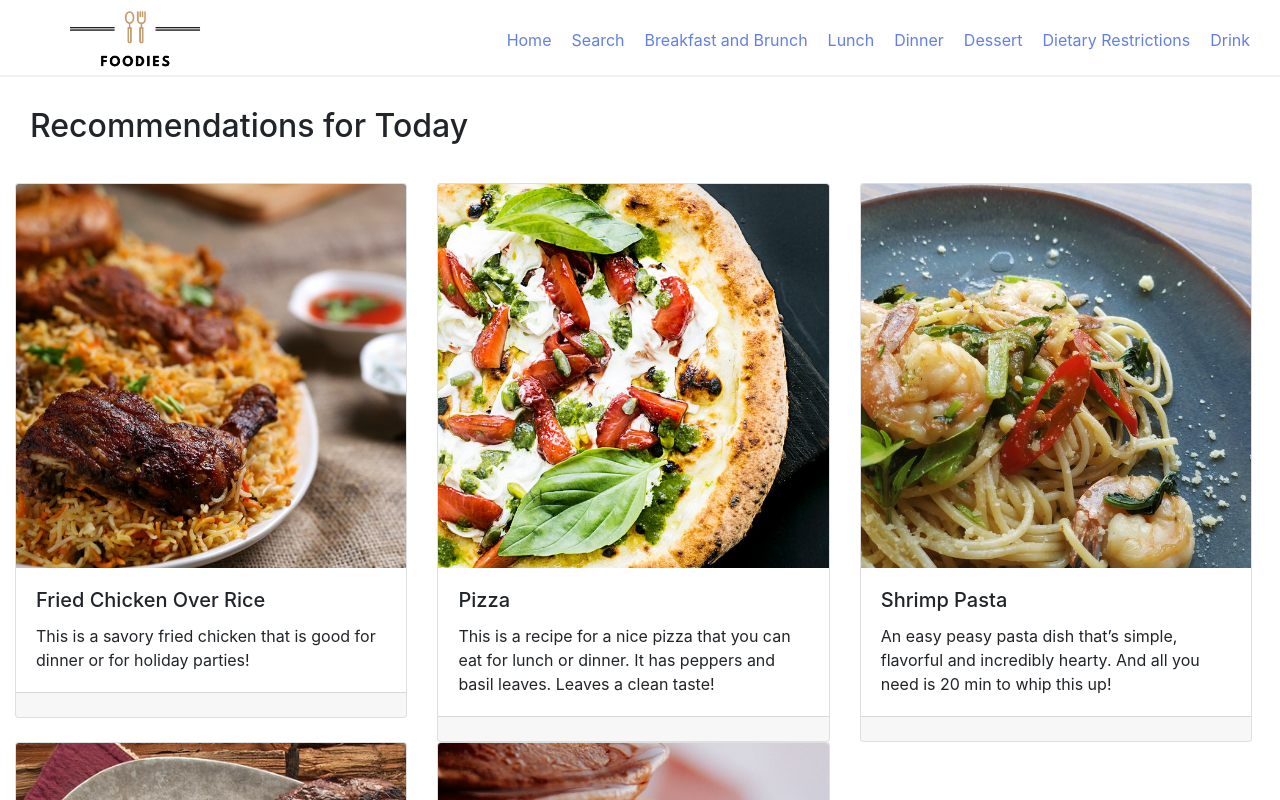
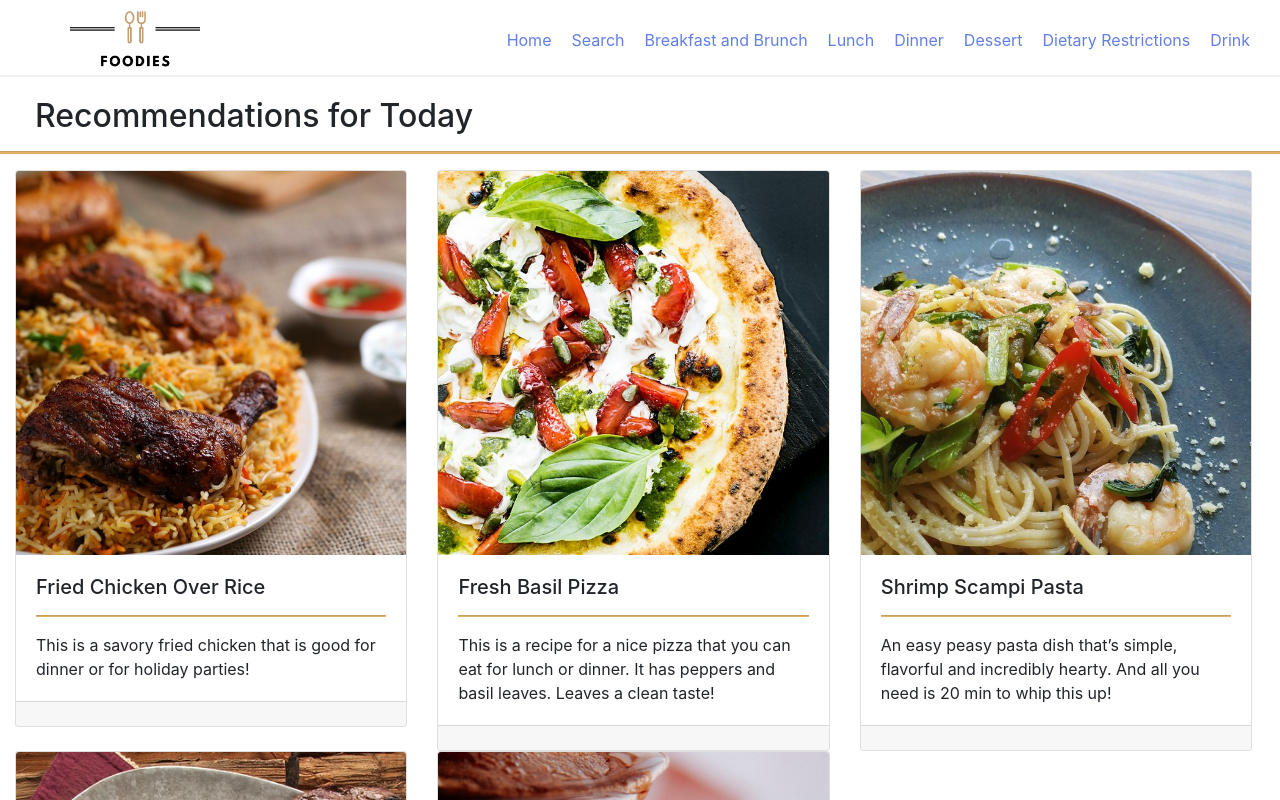
Before and after one commit to yeryndo/Foodies, a React (Create React App) app in the folder frontend/: page / in a window 1280 px wide. Shown: the top 800 px of the page. Built offline with nearby package versions, Linux system fonts and the light colour scheme; the HTML template or start-up script is replaced by a standard one.

Commit message:
Homepage edits

```diff
--- a/frontend/src/Components/Grid/PostListofRecipes.js
+++ b/frontend/src/Components/Grid/PostListofRecipes.js
@@ -22,6 +22,13 @@ class PostListofRecipes extends Component {
                                             <Card.Img variant="top" src={postDetail.imageSource} />
                                             <Card.Body>
                                                 <Card.Title>{postDetail.title}</Card.Title>
+                                                <hr
+                                                    style={{
+                                                    color: '#E1B067',
+                                                    backgroundColor: '#E1B067',
+                                                    height: 1
+                                                    }}
+                                                />
                                                     <Card.Text>
                                                         {postDetail.text}
                                                     </Card.Text>
--- a/frontend/src/Components/Grid/recipeData.json
+++ b/frontend/src/Components/Grid/recipeData.json
@@ -7,19 +7,19 @@
   },
   {
     "id": 2,
-    "title": "Pizza",
+    "title": "Fresh Basil Pizza",
     "text": "This is a recipe for a nice pizza that you can eat for lunch or dinner. It has peppers and basil leaves. Leaves a clean taste!",
     "imageSource": "../Images/pizza.jpg"
   },
   {
     "id": 3,
-    "title": "Shrimp Pasta",
+    "title": "Shrimp Scampi Pasta",
     "text": "An easy peasy pasta dish that’s simple, flavorful and incredibly hearty. And all you need is 20 min to whip this up!",
     "imageSource": "../Images/pasta.jpg"
   },
   {
     "id": 4,
-    "title": "Steak",
+    "title": "Steak Mock Frites",
     "text": "Easy Steak Frites that will not disappoint any guest.",
     "imageSource": "../Images/steak.jpg"
   },
--- a/frontend/src/Components/Screens/HomeScreen.js
+++ b/frontend/src/Components/Screens/HomeScreen.js
@@ -6,7 +6,14 @@ import PostListofRecipes from "../Grid/PostListofRecipes";
 function HomeScreen() {
   return (
     <div>
-      <h2 style={{ padding: 30 }}>Recommendations for Today</h2>
+      <h2 style={{ marginTop: 20, marginLeft: 35 }}>Recommendations for Today</h2>
+      <hr
+        style={{
+          color: '#E1B067',
+          backgroundColor: '#E1B067',
+          height: 2
+        }}
+      />
       <PostListofRecipes/>
     </div>
   );
```
